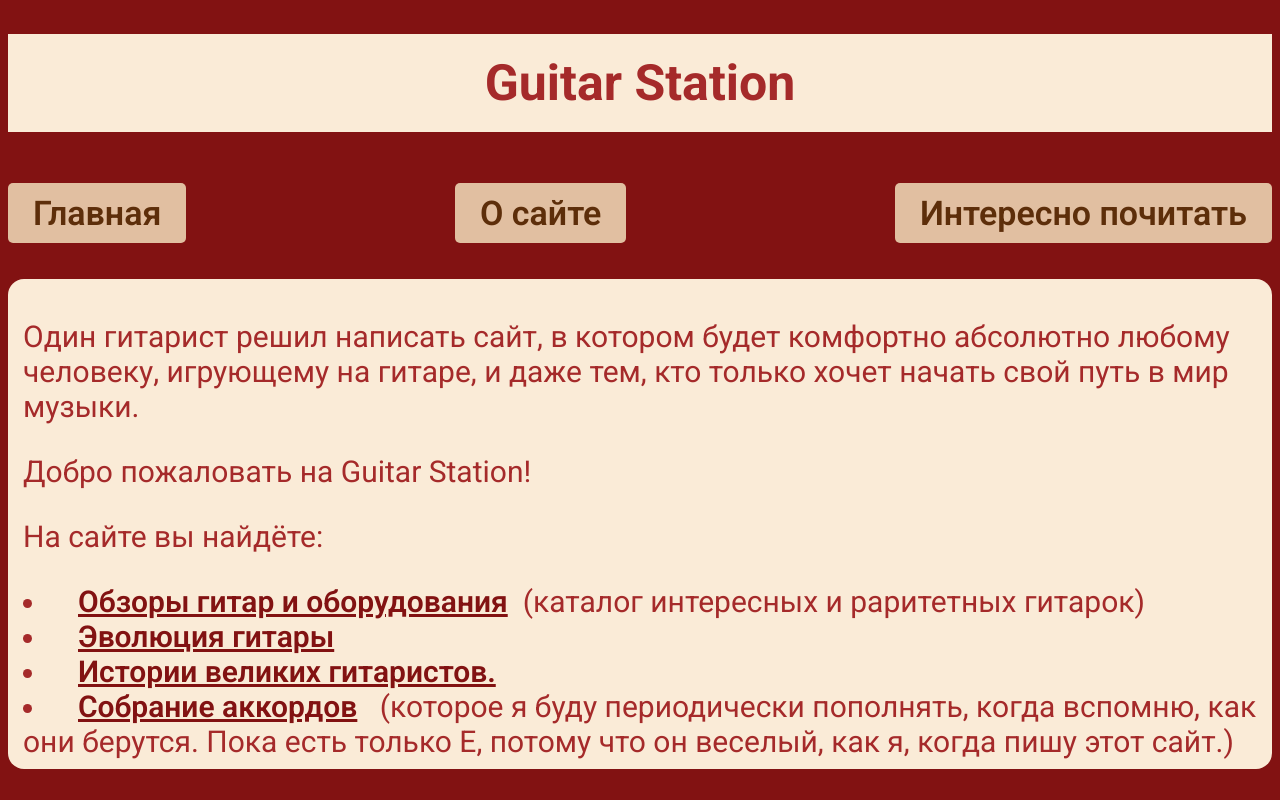
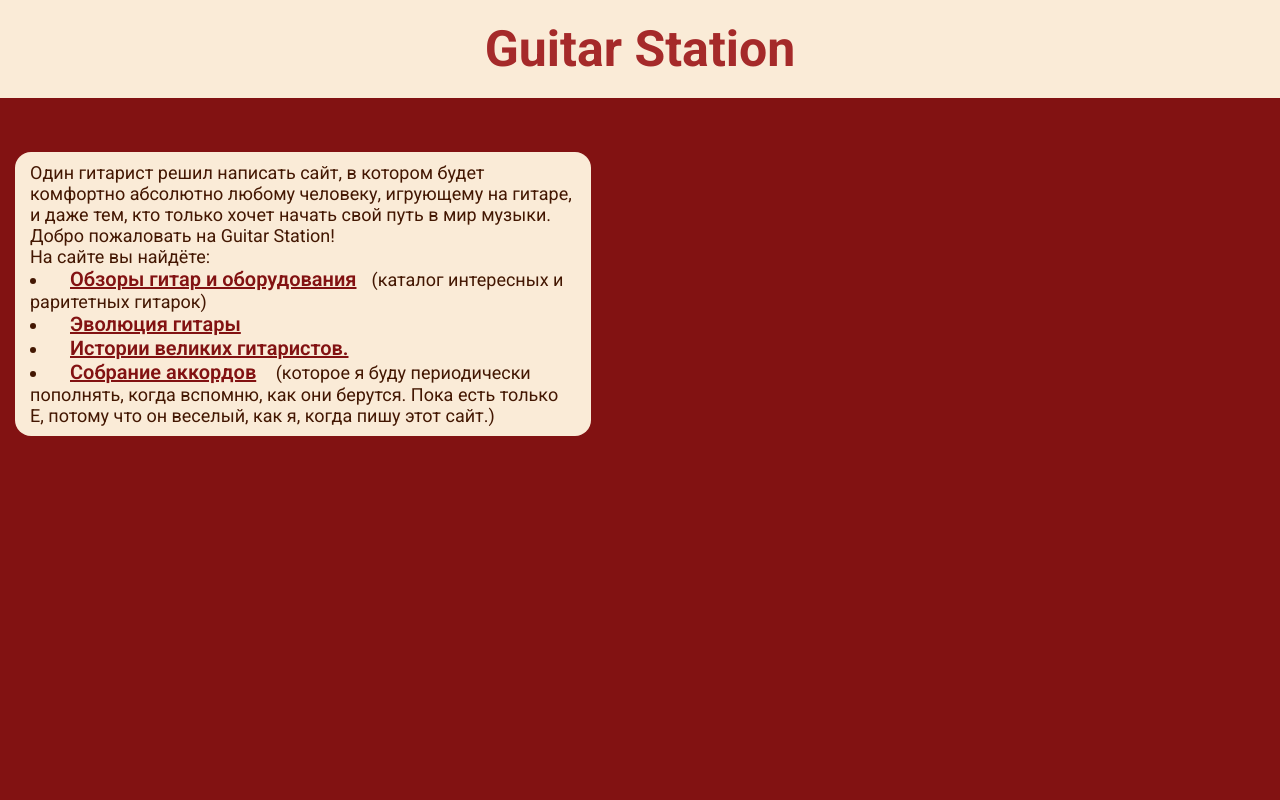
Before and after one commit to Mars-tech-maker/final_project, a plain HTML site: page index.html in a window 1280 px wide. Drawn offline with Linux system fonts and the light colour scheme; a web font is replaced by a local one.

Commit message:
Update style.css

```diff
--- a/style.css
+++ b/style.css
@@ -1,5 +1,9 @@
 @import url('https://fonts.googleapis.com/css2?family=Open+Sans:ital,wght@0,300..800;1,300..800&family=Roboto:ital,wght@0,100..900;1,100..900&display=swap');
 @import url('https://fonts.googleapis.com/css2?family=Playfair+Display:ital,wght@0,400..900;1,400..900&display=swap');
+* {
+    margin: 0px;
+    padding: 0px;
+}
 h1{
     font-family: "Roboto", sans-serif;
     text-align: center;
@@ -7,20 +11,20 @@ h1{
     padding: 20px;
 }
 header{
-    color: antiquewhite;
+    background-color: antiquewhite;
+    margin: 0px;
+    padding:0px;
+
 }
 .nahodka{
     font-family: "Roboto", sans-serif;
-    color: brown;
+    color: #431702;
     font-size: 18px;
 }
 body{
-    background-color: rgb(130, 18, 18);
+    background-color: #7a2902;
 }
 
-header{
-    background-color: antiquewhite;
-}
 
 .menu {
         text-align: center;
@@ -35,6 +39,7 @@ header{
         border-radius: 5px;
         font-size: 18px;
         padding: 15px;
+        margin: 0px 15px;
   }
 
 a {
@@ -48,6 +53,7 @@ a {
 
 
 .curtain{
+    margin: 0px 15px;
     box-sizing: border-box;
     padding: 10px 15px;
     background-color: antiquewhite;
@@ -56,7 +62,7 @@ a {
 }
 .nahodka{
     font-family: "Roboto", sans-serif;
-    color: brown;
+    color: #431702;
     font-size: 18px;
 }
 
@@ -78,8 +84,8 @@ a {
         background-color: rgba(236, 210, 177, 0.9);
         color: rgb(130, 18, 18);
         border-radius: 5px;
-        padding: 10px;
-        font-size: 34px;
+        padding: 15px, 20px;
+        font-size: 32px;
   }
   h1{
     font-family: "Roboto", sans-serif;
@@ -93,7 +99,7 @@ a {
     }
     .nahodka{
         font-family: "Roboto", sans-serif;
-        color: brown;
+        color: #431702;
         font-size: 30px;
     }
 
@@ -103,3 +109,52 @@ a {
         font-size: 30px;
     }
 }
+
+@media (min-width: 1280px) {
+    h1{
+        font-family: "Roboto", sans-serif;
+        text-align: center;
+        color: brown;
+        padding: 20px;
+    }
+    header{
+        background-color: antiquewhite;
+        margin: 0px;
+        padding:0px;
+    }
+    .nahodka{
+        font-family: "Roboto", sans-serif;
+        color: #431702;
+        font-size: 18px;
+    }
+    body{
+        background-color: rgb(130, 18, 18);
+    }
+
+
+    .menu {
+            text-align: center;
+            display: flex;
+            flex-direction: row;
+            gap: 10px;
+      }
+      .button{
+            font-family: "Roboto", sans-serif;
+            background-color: rgba(236, 210, 177, 0.9);
+            color: rgb(130, 18, 18);
+            border-radius: 5px;
+            font-size: 20px;
+            padding: 15px 120px;
+      }
+      .curtain{
+
+        width: 45%;
+      }
+      .N{
+        font-size: 20px;
+      }
+      .button{
+        display: none;
+      }
+
+  }
```
